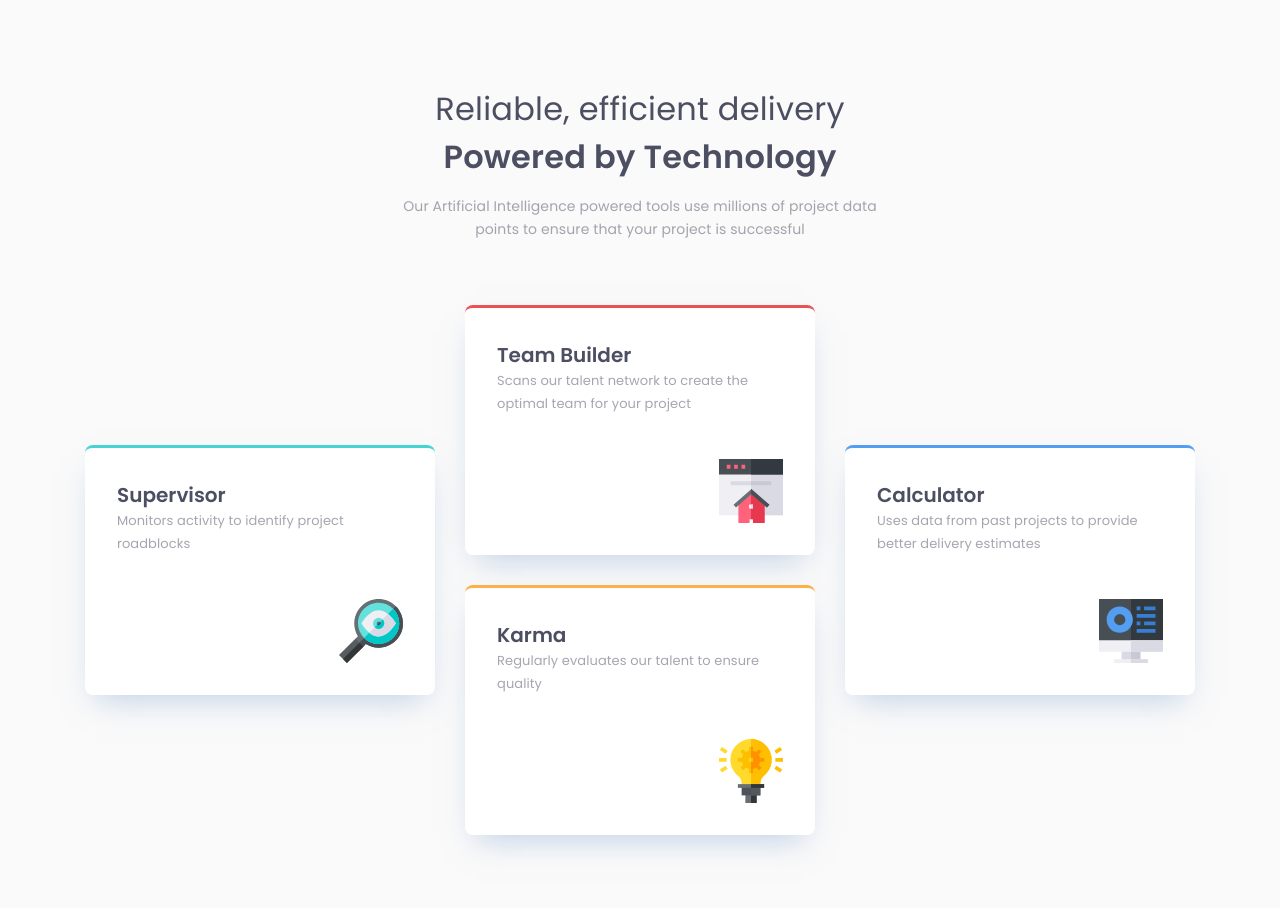
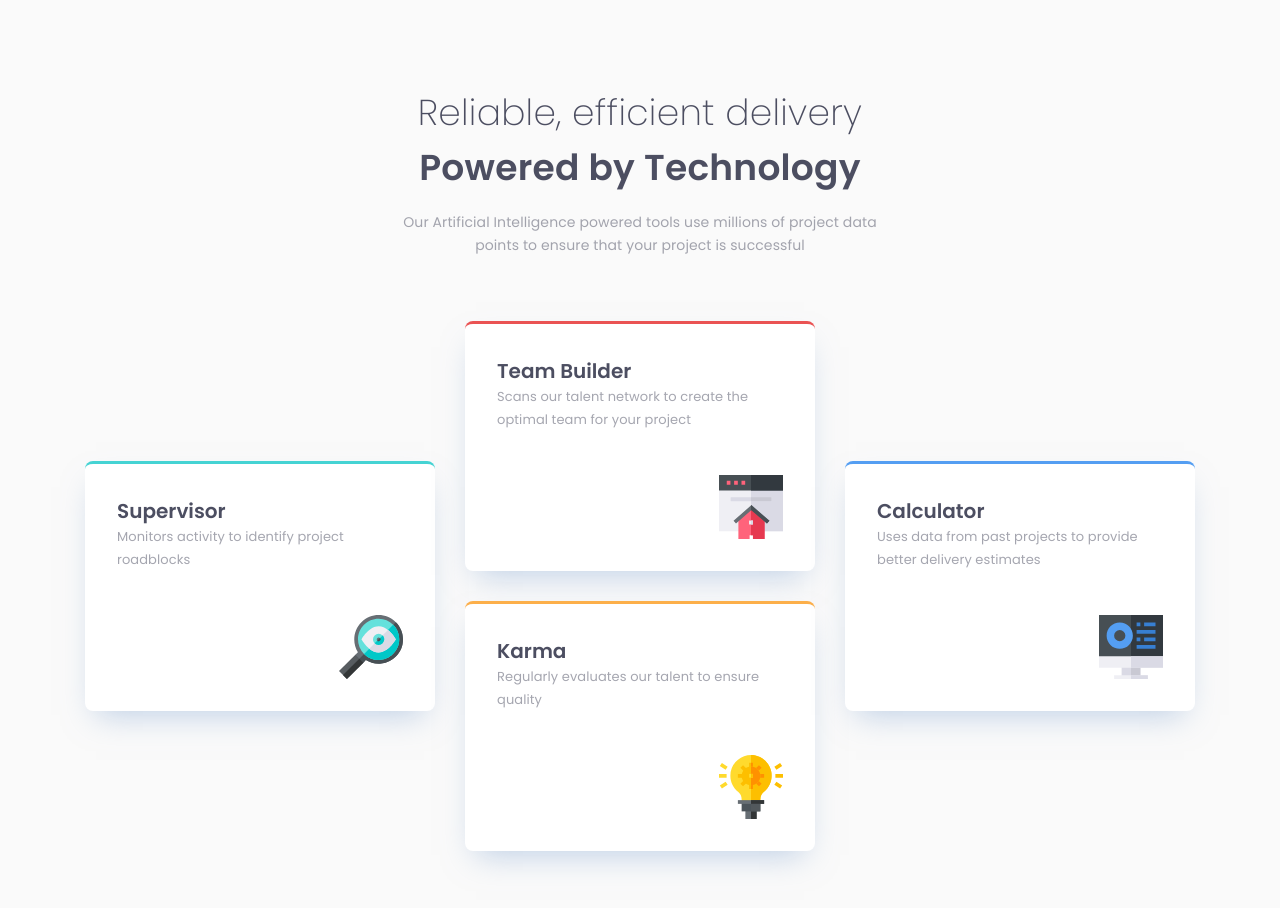
Before and after one commit to SauravFrontendDev/Four_card_feature_section, a website built with Vite: page index.html in a window 1280 px wide. Built offline with nearby package versions, Linux system fonts and the light colour scheme.

Commit message:
font correction and spacing fixed

```diff
--- a/assets/style.css
+++ b/assets/style.css
@@ -110,9 +110,11 @@ body {
     margin: 0 auto 4rem;
   }
   .primary__heading {
-    font-size: 2rem;
+    font-size: 2.25rem;
     letter-spacing: 0.25px;
+    margin-bottom: 1rem;
   }
+
   .cards__container {
     max-width: 69.375rem;
     flex-direction: row;
--- a/index.html
+++ b/index.html
@@ -20,7 +20,7 @@
     <link rel="preconnect" href="https://fonts.googleapis.com" />
     <link rel="preconnect" href="https://fonts.gstatic.com" crossorigin />
     <link
-      href="https://fonts.googleapis.com/css2?family=Poppins:ital,wght@0,400;0,600;1,200&display=swap"
+      href="https://fonts.googleapis.com/css2?family=Poppins:wght@200;400;600&display=swap"
       rel="stylesheet"
     />
   </head>
```
